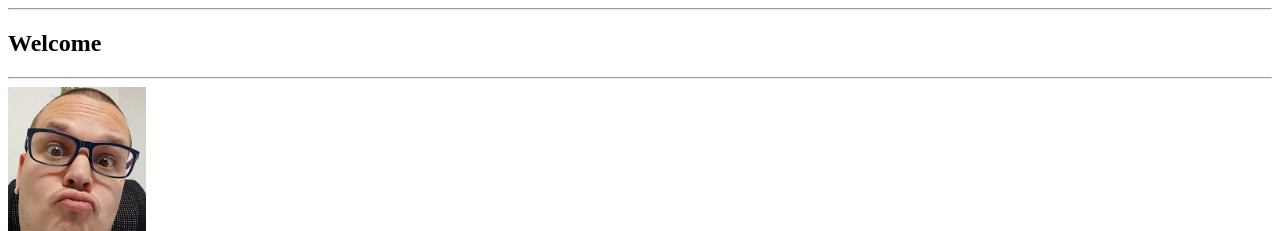
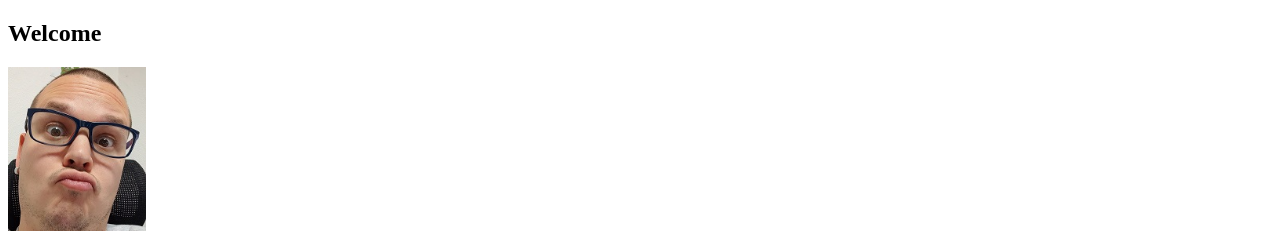
Before and after one commit to Kuffor/mywebpage, a plain HTML site: page index.html in a window 1280 px wide. Shown: the top 231 px of the page. Drawn offline with Linux system fonts and the light colour scheme.

Commit message:
Update index.html

```diff
--- a/index.html
+++ b/index.html
@@ -2,7 +2,7 @@
 <html lang="en">
 <head>
     <meta charset="UTF-8">
-    <meta name="viewport" content="width=device-width, initial-scale=1.5">
+    <meta name="viewport" content="width=device-width, initial-scale=0.8">
     <link rel="icon" type="image.jpg" href="Images/ja.jpg">
     <title>My Page</title>
 
@@ -10,10 +10,10 @@
 
      <body>
 
-        <hr>
+
 
         <h2>Welcome</h2>
-        <hr>
+
 
         <a href="https://www.linkedin.com/in/peter-ferenc-8399b315a/?originalSubdomain=sk"
         target="blank">
```
